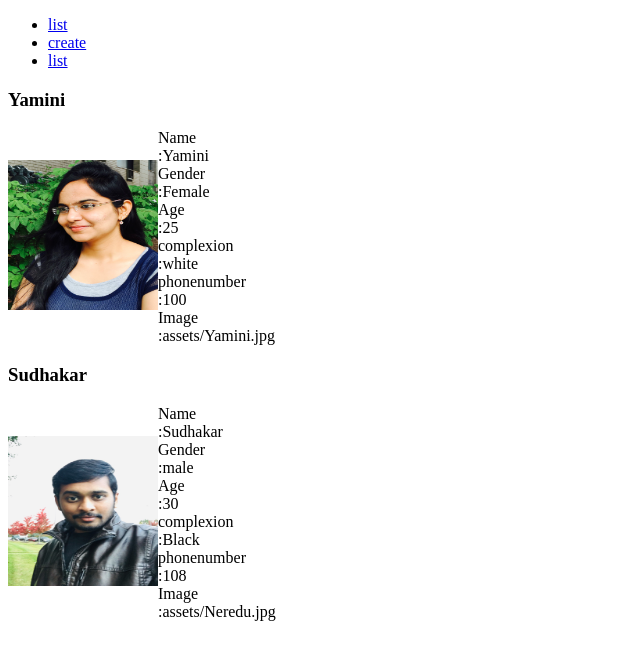
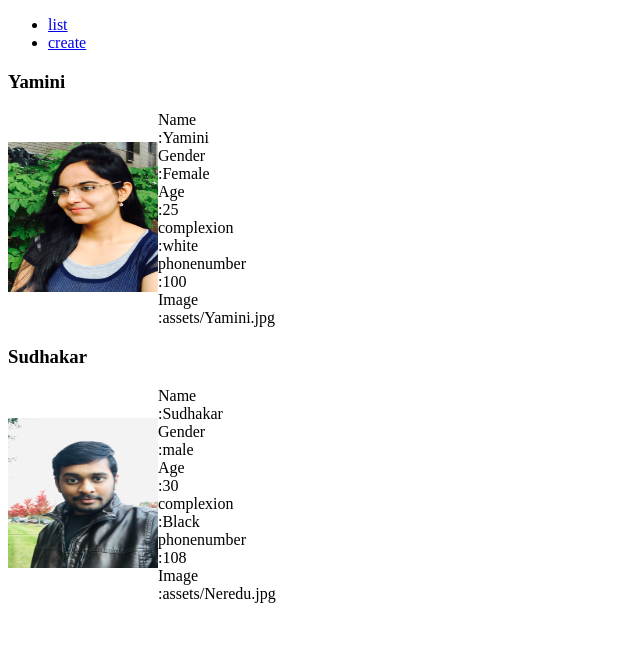
Before and after one commit to panchakarla/India, an Angular app in the folder Yamini/: page /list in a window 1280 px wide. Shown: the top 660 px of the page, without its empty margins (0-640 px from the left). Built offline with nearby package versions, Linux system fonts and the light colour scheme.

Commit message:
github desktop commit

```diff
--- a/Yamini/package.json
+++ b/Yamini/package.json
@@ -20,6 +20,7 @@
     "@angular/platform-browser": "^6.0.3",
     "@angular/platform-browser-dynamic": "^6.0.3",
     "@angular/router": "^6.0.3",
+    "bootstrap": "^4.1.3",
     "core-js": "^2.5.4",
     "rxjs": "^6.0.0",
     "zone.js": "^0.8.26"
--- a/Yamini/src/app/app.component.html
+++ b/Yamini/src/app/app.component.html
@@ -6,10 +6,6 @@
       <li>
           <a routerLink="create">create</a>
       </li>
-      <li>
-          <a routerLink="listcreate">list</a>
-      </li>
-
   </ul>
 </nav>
 <router-outlet></router-outlet>
```
Also changed, not shown: 1 other file (tests, documents, lock files or other folders).
